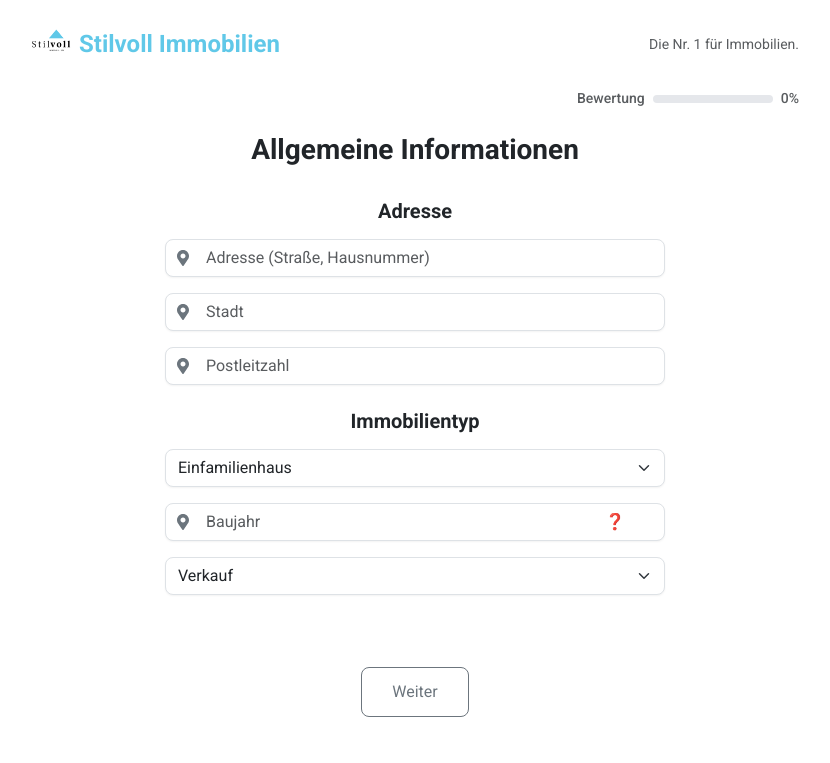
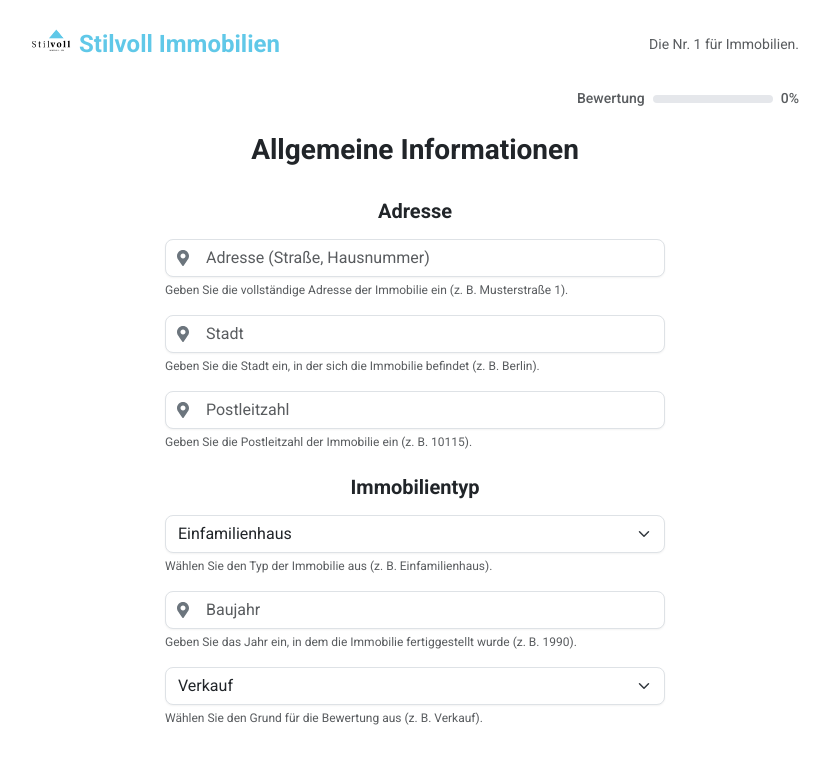
Before and after one commit to Stekz42/Stilvoll-Immobilien, a Next.js app: page / in a window 1280 px wide. Shown: the top 763 px of the page, without its empty margins (225-1055 px from the left). Built offline with nearby package versions, Linux system fonts and the light colour scheme.

Commit message:
Update PropertyEvaluationForm.js

```diff
--- a/components/PropertyEvaluationForm.js
+++ b/components/PropertyEvaluationForm.js
@@ -59,9 +59,9 @@ export default function PropertyEvaluationForm() {
       title: 'Allgemeine Informationen',
       icon: <FaHome />,
       fields: [
-        { name: 'address', label: 'Adresse (Straße, Hausnummer)', type: 'text', required: true, section: 'Adresse' },
-        { name: 'city', label: 'Stadt', type: 'text', required: true, section: 'Adresse' },
-        { name: 'zipCode', label: 'Postleitzahl', type: 'text', required: true, section: 'Adresse' },
+        { name: 'address', label: 'Adresse (Straße, Hausnummer)', type: 'text', required: true, section: 'Adresse', description: 'Geben Sie die vollständige Adresse der Immobilie ein (z. B. Musterstraße 1).' },
+        { name: 'city', label: 'Stadt', type: 'text', required: true, section: 'Adresse', description: 'Geben Sie die Stadt ein, in der sich die Immobilie befindet (z. B. Berlin).' },
+        { name: 'zipCode', label: 'Postleitzahl', type: 'text', required: true, section: 'Adresse', description: 'Geben Sie die Postleitzahl der Immobilie ein (z. B. 10115).' },
         {
           name: 'propertyType',
           label: 'Immobilientyp',
@@ -72,8 +72,9 @@ export default function PropertyEvaluationForm() {
             { value: 'gewerbe', label: 'Gewerbe' },
           ],
           section: 'Immobilientyp',
+          description: 'Wählen Sie den Typ der Immobilie aus (z. B. Einfamilienhaus).',
         },
-        { name: 'constructionYear', label: 'Baujahr', type: 'number', required: true, section: 'Immobilientyp', tooltip: 'Geben Sie das Jahr der Fertigstellung des Gebäudes ein.' },
+        { name: 'constructionYear', label: 'Baujahr', type: 'number', required: true, section: 'Immobilientyp', description: 'Geben Sie das Jahr ein, in dem die Immobilie fertiggestellt wurde (z. B. 1990).' },
         {
           name: 'evaluationPurpose',
           label: 'Anlass der Bewertung',
@@ -84,6 +85,7 @@ export default function PropertyEvaluationForm() {
             { value: 'sonstiges', label: 'Sonstiges' },
           ],
           section: 'Immobilientyp',
+          description: 'Wählen Sie den Grund für die Bewertung aus (z. B. Verkauf).',
         },
       ],
     },
@@ -91,13 +93,13 @@ export default function PropertyEvaluationForm() {
       title: 'Grundstück',
       icon: <FaLandmark />,
       fields: [
-        { name: 'plotSize', label: 'Grundstücksgröße (m²)', type: 'number', required: true, section: 'Grundstücksdetails' },
+        { name: 'plotSize', label: 'Grundstücksgröße (m²)', type: 'number', required: true, section: 'Grundstücksdetails', description: 'Geben Sie die Größe des Grundstücks in Quadratmetern ein (z. B. 500).' },
         {
           name: 'soilValue',
           label: 'Bodenrichtwert (€/m², falls bekannt)',
           type: 'number',
-          tooltip: 'Den Bodenrichtwert finden Sie bei Ihrem Gutachterausschuss oder auf boris.nrw.de',
           section: 'Grundstücksdetails',
+          description: 'Geben Sie den Bodenrichtwert pro Quadratmeter ein, falls bekannt (z. B. 370). Diesen finden Sie beim Gutachterausschuss oder auf boris.nrw.de.',
         },
         {
           name: 'developmentStatus',
@@ -109,6 +111,7 @@ export default function PropertyEvaluationForm() {
             { value: 'nicht', label: 'Nicht erschlossen' },
           ],
           section: 'Grundstücksdetails',
+          description: 'Wählen Sie aus, ob das Grundstück vollständig, teilweise oder nicht erschlossen ist (z. B. vollständig erschlossen).',
         },
         {
           name: 'soilCondition',
@@ -119,6 +122,7 @@ export default function PropertyEvaluationForm() {
             { value: 'problematisch', label: 'Problematisch' },
           ],
           section: 'Grundstücksdetails',
+          description: 'Wählen Sie aus, ob der Baugrund normal tragfähig oder problematisch ist (z. B. normal tragfähig).',
         },
         {
           name: 'zoningPlan',
@@ -130,6 +134,7 @@ export default function PropertyEvaluationForm() {
             { value: 'gewerbegebiet', label: 'Gewerbegebiet' },
           ],
           section: 'Bebauungsdetails',
+          description: 'Wählen Sie den Typ des Bebauungsplans aus (z. B. Wohngebiet).',
         },
         {
           name: 'encumbrances',
@@ -139,8 +144,8 @@ export default function PropertyEvaluationForm() {
             { value: 'nein', label: 'Nein' },
             { value: 'ja', label: 'Ja' },
           ],
-          tooltip: 'Grundbuchliche Belastungen sind Rechte Dritter, wie z. B. ein Wegerecht oder eine Hypothek, die im Grundbuch eingetragen sind.',
           section: 'Bebauungsdetails',
+          description: 'Wählen Sie aus, ob grundbuchliche Belastungen wie Wegerechte oder Hypotheken eingetragen sind (z. B. Nein).',
         },
         {
           name: 'floodRisk',
@@ -150,8 +155,8 @@ export default function PropertyEvaluationForm() {
             { value: 'nein', label: 'Nein' },
             { value: 'ja', label: 'Ja' },
           ],
-          tooltip: 'Informationen zu Überschwemmungsgebieten finden Sie bei Ihrer Gemeinde oder auf Karten von Umweltbehörden.',
           section: 'Bebauungsdetails',
+          description: 'Wählen Sie aus, ob die Immobilie in einem Überschwemmungsgebiet liegt. Diese Information finden Sie bei Ihrer Gemeinde oder auf Karten von Umweltbehörden.',
         },
       ],
     },
@@ -159,9 +164,9 @@ export default function PropertyEvaluationForm() {
       title: 'Gebäude und bauliche Anlagen',
       icon: <FaBuilding />,
       fields: [
-        { name: 'livingArea', label: 'Wohnfläche (m²)', type: 'number', required: true, section: 'Gebäudedetails', tooltip: 'Geben Sie die tatsächliche Wohnfläche ohne Nebenflächen (z. B. Keller) ein.' },
-        { name: 'rooms', label: 'Anzahl der Zimmer', type: 'number', required: true, section: 'Gebäudedetails' },
-        { name: 'floors', label: 'Anzahl der Vollgeschosse', type: 'number', required: true, section: 'Gebäudedetails' },
+        { name: 'livingArea', label: 'Wohnfläche (m²)', type: 'number', required: true, section: 'Gebäudedetails', description: 'Geben Sie die tatsächliche Wohnfläche ohne Nebenflächen (z. B. Keller) in Quadratmetern ein (z. B. 120).' },
+        { name: 'rooms', label: 'Anzahl der Zimmer', type: 'number', required: true, section: 'Gebäudedetails', description: 'Geben Sie die Anzahl der Zimmer ein (z. B. 4).' },
+        { name: 'floors', label: 'Anzahl der Vollgeschosse', type: 'number', required: true, section: 'Gebäudedetails', description: 'Geben Sie die Anzahl der Vollgeschosse ein (z. B. 2).' },
         {
           name: 'basement',
           label: 'Unterkellert',
@@ -171,6 +176,7 @@ export default function PropertyEvaluationForm() {
             { value: 'nein', label: 'Nein' },
           ],
           section: 'Gebäudedetails',
+          description: 'Wählen Sie aus, ob die Immobilie unterkellert ist (z. B. Ja).',
         },
         {
           name: 'roofing',
@@ -182,6 +188,7 @@ export default function PropertyEvaluationForm() {
             { value: 'walmdach', label: 'Walmdach' },
           ],
           section: 'Gebäudedetails',
+          description: 'Wählen Sie den Typ der Bedachung aus (z. B. Satteldach).',
         },
         {
           name: 'garage',
@@ -193,8 +200,9 @@ export default function PropertyEvaluationForm() {
             { value: 'mehrfach', label: 'Mehrfachgarage' },
           ],
           section: 'Zusätzliche Anlagen',
+          description: 'Wählen Sie aus, ob eine Garage vorhanden ist (z. B. Nein).',
         },
-        { name: 'garageArea', label: 'Garagefläche (m²)', type: 'number', section: 'Zusätzliche Anlagen' },
+        { name: 'garageArea', label: 'Garagefläche (m²)', type: 'number', section: 'Zusätzliche Anlagen', description: 'Geben Sie die Fläche der Garage in Quadratmetern ein, falls vorhanden (z. B. 30).' },
         {
           name: 'outdoorFacilities',
           label: 'Außenanlagen',
@@ -205,6 +213,7 @@ export default function PropertyEvaluationForm() {
             { value: 'garten', label: 'Garten' },
           ],
           section: 'Zusätzliche Anlagen',
+          description: 'Wählen Sie alle zutreffenden Außenanlagen aus (z. B. Terrasse, Garten).',
         },
         {
           name: 'equipmentLevel',
@@ -216,6 +225,7 @@ export default function PropertyEvaluationForm() {
             { value: 'gehoben', label: 'Gehoben' },
           ],
           section: 'Ausstattung',
+          description: 'Wählen Sie den Ausstattungsgrad der Immobilie aus (z. B. Mittel).',
         },
         {
           name: 'heatingSystem',
@@ -227,6 +237,7 @@ export default function PropertyEvaluationForm() {
             { value: 'wärmepumpe', label: 'Wärmepumpe' },
           ],
           section: 'Ausstattung',
+          description: 'Wählen Sie das Heizungssystem aus (z. B. Gas).',
         },
         {
           name: 'sanitaryCondition',
@@ -238,6 +249,7 @@ export default function PropertyEvaluationForm() {
             { value: 'renovierungsbedürftig', label: 'Renovierungsbedürftig' },
           ],
           section: 'Ausstattung',
+          description: 'Wählen Sie den Zustand der Sanitäranlagen aus (z. B. Baujahrestypisch).',
         },
       ],
     },
@@ -245,9 +257,9 @@ export default function PropertyEvaluationForm() {
       title: 'Modernisierungen und Zustand',
       icon: <FaTools />,
       fields: [
-        { name: 'lastModernization', label: 'Jahr der letzten Modernisierung', type: 'number', section: 'Modernisierungen' },
-        { name: 'modernizationDetails', label: 'Details zu Modernisierungen', type: 'textarea', section: 'Modernisierungen' },
-        { name: 'repairBacklog', label: 'Reparaturstau oder Baumängel', type: 'textarea', section: 'Zustand' },
+        { name: 'lastModernization', label: 'Jahr der letzten Modernisierung', type: 'number', section: 'Modernisierungen', description: 'Geben Sie das Jahr der letzten Modernisierung ein, falls zutreffend (z. B. 2015).' },
+        { name: 'modernizationDetails', label: 'Details zu Modernisierungen', type: 'textarea', section: 'Modernisierungen', description: 'Geben Sie Details zu den Modernisierungen ein (z. B. neue Fenster 2015).' },
+        { name: 'repairBacklog', label: 'Reparaturstau oder Baumängel', type: 'textarea', section: 'Zustand', description: 'Beschreiben Sie eventuellen Reparaturstau oder Baumängel (z. B. undichtes Dach).' },
         {
           name: 'accessibility',
           label: 'Barrierefrei',
@@ -257,6 +269,7 @@ export default function PropertyEvaluationForm() {
             { value: 'ja', label: 'Ja' },
           ],
           section: 'Zustand',
+          description: 'Wählen Sie aus, ob die Immobilie barrierefrei ist (z. B. Nein).',
         },
         {
           name: 'energyCertificate',
@@ -267,26 +280,29 @@ export default function PropertyEvaluationForm() {
             { value: 'ja', label: 'Ja' },
           ],
           section: 'Energie',
+          description: 'Wählen Sie aus, ob ein Energieausweis vorhanden ist (z. B. Nein).',
         },
-        { name: 'energyClass', label: 'Energieeffizienzklasse (falls vorhanden)', type: 'text', section: 'Energie' },
+        { name: 'energyClass', label: 'Energieeffizienzklasse (falls vorhanden)', type: 'text', section: 'Energie', description: 'Geben Sie die Energieeffizienzklasse ein, falls ein Energieausweis vorhanden ist (z. B. C).' },
       ],
     },
     {
       title: 'Lage und Infrastruktur',
       icon: <FaMap />,
       fields: [
-        { name: 'localLocation', label: 'Beschreibung der lokalen Lage', type: 'textarea', section: 'Lage' },
+        { name: 'localLocation', label: 'Beschreibung der lokalen Lage', type: 'textarea', section: 'Lage', description: 'Beschreiben Sie die Lage der Immobilie (z. B. ruhige Wohngegend).' },
         {
           name: 'publicTransportDistance',
           label: 'Entfernung zu öffentlichen Verkehrsmitteln (km oder Minuten)',
           type: 'text',
           section: 'Infrastruktur',
+          description: 'Geben Sie die Entfernung zu öffentlichen Verkehrsmitteln ein (z. B. 0.5 km oder 5 Minuten).',
         },
         {
           name: 'amenitiesDistance',
           label: 'Entfernung zu Schulen, Geschäften, Freizeiteinrichtungen (km)',
           type: 'text',
           section: 'Infrastruktur',
+          description: 'Geben Sie die Entfernung zu wichtigen Einrichtungen in Kilometern ein (z. B. 1 km).',
         },
       ],
     },
@@ -299,9 +315,9 @@ export default function PropertyEvaluationForm() {
           label: 'Marktübliche Miete pro m² (€/m²/Monat, falls bekannt)',
           type: 'number',
           section: 'Marktdaten',
-          tooltip: 'Informationen zur marktüblichen Miete finden Sie in Mietspiegeln oder bei Immobilienportalen.',
+          description: 'Geben Sie die marktübliche Miete pro Quadratmeter ein, falls bekannt (z. B. 12). Diese Information finden Sie in Mietspiegeln oder bei Immobilienportalen.',
         },
-        { name: 'capitalizationRate', label: 'Liegenschaftszinssatz (%, falls bekannt)', type: 'number', section: 'Marktdaten' },
+        { name: 'capitalizationRate', label: 'Liegenschaftszinssatz (%, falls bekannt)', type: 'number', section: 'Marktdaten', description: 'Geben Sie den Liegenschaftszinssatz in Prozent ein, falls bekannt (z. B. 2.8).' },
       ],
     },
   ];
@@ -452,23 +468,20 @@ export default function PropertyEvaluationForm() {
                 {hasError}
               </div>
             )}
-            {field.tooltip && (
-              <div className="position-absolute" style={{ right: '40px', top: '50%', transform: 'translateY(-50%)', color: '#6c757d', cursor: 'help' }}>
-                <span className="bg-dark text-white p-2 rounded position-absolute" style={{ display: 'none', top: '-40px', right: '0', fontSize: '12px' }}>
-                  {field.tooltip}
-                </span>
-                ❓
-              </div>
+            {field.description && (
+              <small className="d-block text-muted mt-1" style={{ fontSize: '12px' }}>
+                {field.description}
+              </small>
             )}
           </motion.div>
         ) : field.type === 'select' ? (
+          <motion.div whileHover={{ scale: 1.02 }}>
             <motion.select
               name={field.name}
               value={formData[field.name]}
               onChange={handleChange}
               className={`form-select ${hasError ? 'is-invalid' : ''}`}
               style={{ fontSize: '16px', borderRadius: '8px', boxShadow: '0 1px 2px rgba(0,0,0,0.05)' }}
-            whileHover={{ scale: 1.02 }}
             >
               {field.options.map((option) => (
                 <option key={option.value} value={option.value}>
@@ -476,7 +489,19 @@ export default function PropertyEvaluationForm() {
                 </option>
               ))}
             </motion.select>
+            {hasError && (
+              <div className="invalid-feedback" style={{ display: 'block', fontSize: '14px' }}>
+                {hasError}
+              </div>
+            )}
+            {field.description && (
+              <small className="d-block text-muted mt-1" style={{ fontSize: '12px' }}>
+                {field.description}
+              </small>
+            )}
+          </motion.div>
         ) : field.type === 'textarea' ? (
+          <motion.div whileHover={{ scale: 1.02 }}>
             <motion.textarea
               name={field.name}
               value={formData[field.name]}
@@ -485,8 +510,18 @@ export default function PropertyEvaluationForm() {
               style={{ fontSize: '16px', borderRadius: '8px', boxShadow: '0 1px 2px rgba(0,0,0,0.05)' }}
               rows="4"
               placeholder={field.label}
-            whileHover={{ scale: 1.02 }}
             />
+            {hasError && (
+              <div className="invalid-feedback" style={{ display: 'block', fontSize: '14px' }}>
+                {hasError}
+              </div>
+            )}
+            {field.description && (
+              <small className="d-block text-muted mt-1" style={{ fontSize: '12px' }}>
+                {field.description}
+              </small>
+            )}
+          </motion.div>
         ) : field.type === 'checkbox' ? (
           <div className="d-flex flex-column gap-2">
             {field.options.map((option) => (
@@ -508,6 +543,11 @@ export default function PropertyEvaluationForm() {
                 <span style={{ fontSize: '16px', color: '#333' }}>{option.label}</span>
               </motion.label>
             ))}
+            {field.description && (
+              <small className="d-block text-muted mt-1" style={{ fontSize: '12px' }}>
+                {field.description}
+              </small>
+            )}
           </div>
         ) : null}
       </div>
```
Lines whose indentation alone changed are shown as unchanged.
